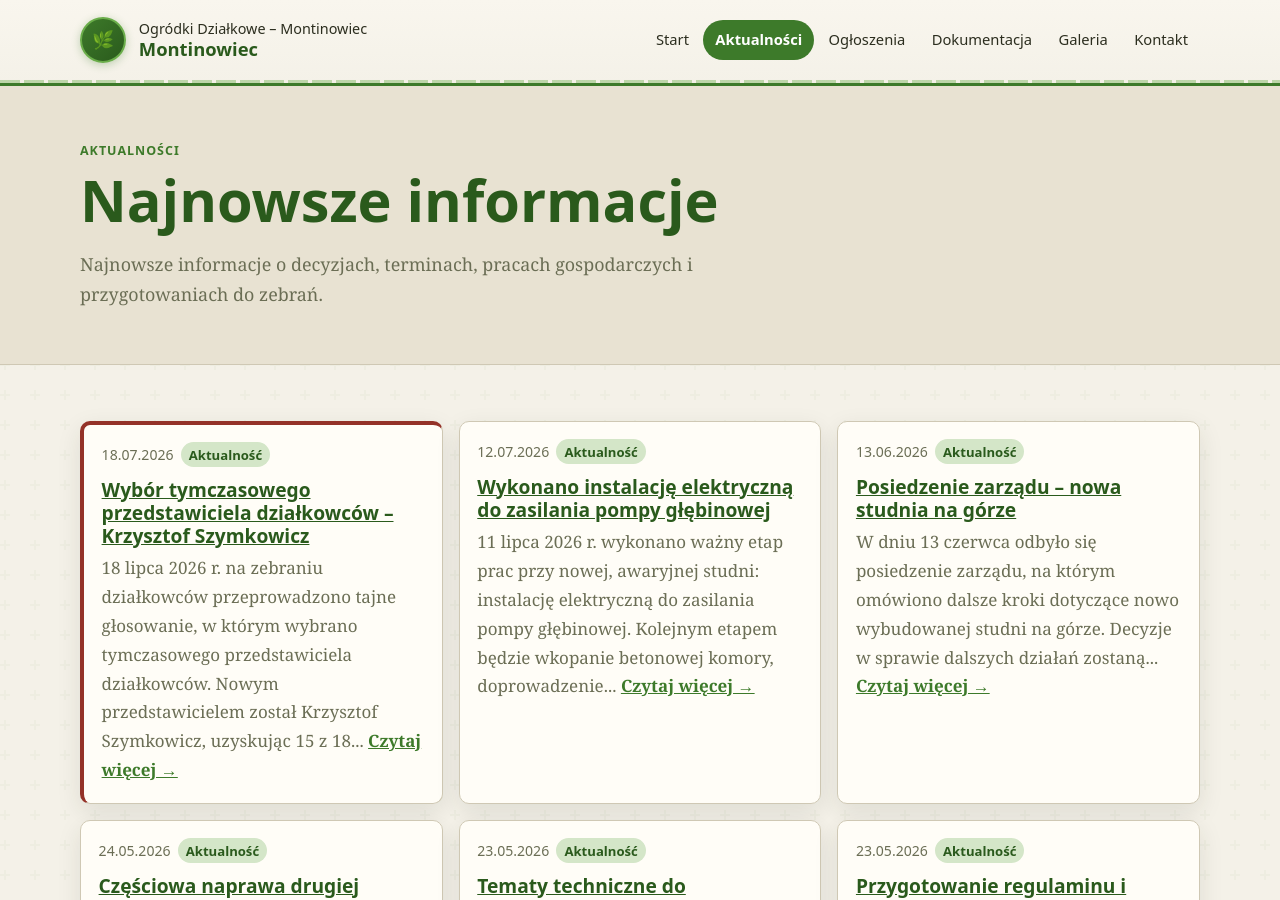
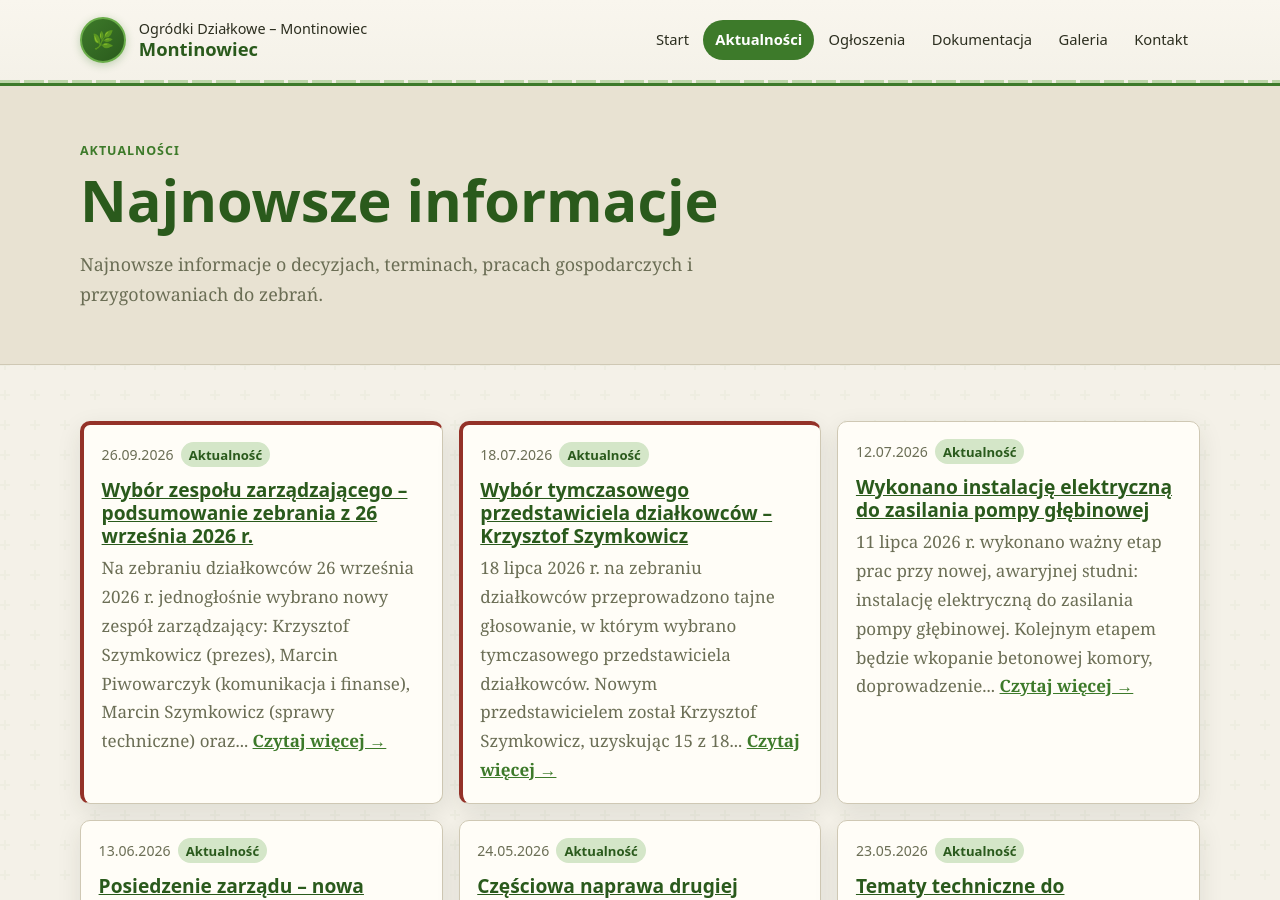
Before and after one commit to brxie/montin-page, a Jekyll site: the page built from aktualnosci.md, in a window 1280 px wide and 900 px high. Built offline with Jekyll 4.4.1, drawn with Linux system fonts in a browser that asks for light colours.

Commit message:
Dodaj podsumowanie zebrania działkowców z 26.09.2026 (źródło MD + PDF + wpis na stronie)
- sources/documents/podsumowanie_spotkania_2026-09-26.md (źródło, poprawione literówki)
- documents/podsumowanie_spotkania_2026-09-26.pdf (wygenerowany z MD)
- _announcements/2026-09-26-wybor-zarzadu.md (aktualność: wybór zarządu)
- _data/documents.yml + _data/announcements.yml (wpisy: dokumentacja + aktualności)

```diff
--- /dev/null
+++ b/_announcements/2026-09-26-wybor-zarzadu.md
@@ -0,0 +1,42 @@
+---
+title: "Wybór zespołu zarządzającego – podsumowanie zebrania z 26 września 2026 r."
+date: 2026-09-26
+type: "Aktualność"
+level: "important"
+description: "Na zebraniu działkowców 26 września 2026 r. jednogłośnie wybrano nowy zespół zarządzający: Krzysztof Szymkowicz (prezes), Marcin Piwowarczyk (komunikacja i finanse), Marcin Szymkowicz (sprawy techniczne) oraz Karol Kijewski (wsparcie techniczne). Potwierdzono kierunek utworzenia stowarzyszenia rejestrowego oraz omówiono finanse, stan nowej studni i najbliższe prace."
+slug: podsumowanie-spotkania-2026-09-26
+permalink: /aktualnosci/podsumowanie-spotkania-2026-09-26/
+---
+
+<p class="lead">
+  <strong>26 września 2026 r.</strong> na zebraniu działkowców jednogłośnie – bez głosów przeciw i wstrzymujących się – wybrano nowy zespół zarządzający. W głosowaniu uczestniczyły wyłącznie osoby obecne fizycznie na spotkaniu i wpisane na listę obecności. Nie zgłoszono konkurencyjnego składu ani dodatkowych kandydatów.
+</p>
+
+<table class="results-table">
+  <tbody>
+    <tr>
+      <td>Osoba zarządzająca zespołem (prezes)</td>
+      <td><strong>Krzysztof Szymkowicz</strong></td>
+    </tr>
+    <tr>
+      <td>Komunikacja oraz finanse</td>
+      <td><strong>Marcin Piwowarczyk</strong></td>
+    </tr>
+    <tr>
+      <td>Sprawy techniczne</td>
+      <td><strong>Marcin Szymkowicz</strong></td>
+    </tr>
+    <tr>
+      <td>Wsparcie techniczne</td>
+      <td><strong>Karol Kijewski</strong></td>
+    </tr>
+  </tbody>
+</table>
+
+<p>Zespół ma prowadzić bieżące sprawy ogrodów oraz przygotować utworzenie <strong>stowarzyszenia rejestrowego</strong> z osobowością prawną, własnym kontem i możliwością formalnego reprezentowania działkowców. Gotowość do pracy w przyszłej komisji rewizyjnej zadeklarowali: Tomasz Sikorski, Daniel Bednarz i Ryszard Bełtowski. Najważniejszym warunkiem dalszych działań jest ustalenie adresu siedziby stowarzyszenia.</p>
+
+<p>Zebranie podziękowało dotychczasowemu Prezesowi, panu Leszkowi, oraz panom Henrykowi i obu panom Stanisławom za wieloletnią pracę na rzecz działkowców.</p>
+
+<p>Pełne podsumowanie spotkania – wraz z rozliczeniami obu części ogrodów, stanem inwestycji w nowej studni (ok. 35 tys. zł) oraz planem najbliższych działań (zamknięcie wody ok. 15 października, czyszczenie linii energetycznej w listopadzie) – dostępne jest w dokumencie:</p>
+
+<p><a class="button" href="/documents/podsumowanie_spotkania_2026-09-26.pdf">Podsumowanie spotkania (PDF)</a></p>
--- a/_data/announcements.yml
+++ b/_data/announcements.yml
@@ -10,6 +10,13 @@
 # - description: krótki opis widoczny na stronie
 # - link: opcjonalny link do strony lub sekcji
 # - file: opcjonalny link do pliku PDF
+
+- title: "Wybór zespołu zarządzającego – podsumowanie zebrania z 26 września 2026 r."
+  date: 2026-09-26
+  type: "Aktualność"
+  level: "important"
+  description: "Na zebraniu działkowców 26 września 2026 r. jednogłośnie wybrano nowy zespół zarządzający: Krzysztof Szymkowicz (prezes), Marcin Piwowarczyk (komunikacja i finanse), Marcin Szymkowicz (sprawy techniczne) oraz Karol Kijewski (wsparcie techniczne). Potwierdzono kierunek utworzenia stowarzyszenia rejestrowego oraz omówiono finanse, stan nowej studni i najbliższe prace."
+  link: "/aktualnosci/podsumowanie-spotkania-2026-09-26/"
 
 - title: "Zakręcenie wody na okres zimowy"
   date: 2026-09-20
--- a/_data/documents.yml
+++ b/_data/documents.yml
@@ -4,6 +4,14 @@
 # 2. Skopiuj jeden z bloków poniżej i uzupełnij pola.
 # 3. Dla plików lokalnych użyj pola "file"; dla stron zewnętrznych "external_url".
 # 4. Pole "labels" to tablica — może zawierać kilka labelek na jednym wpisie.
+
+- title: "Podsumowanie spotkania działkowców z 26 września 2026 r."
+  category: "Uchwały i protokoły"
+  date: 2026-09-26
+  labels:
+    - opublikowane
+  file: "/documents/podsumowanie_spotkania_2026-09-26.pdf"
+  description: "Jednogłośny wybór zespołu zarządzającego (Krzysztof Szymkowicz – prezes, Marcin Piwowarczyk – komunikacja i finanse, Marcin Szymkowicz – sprawy techniczne, Karol Kijewski – wsparcie techniczne), potwierdzenie kierunku utworzenia stowarzyszenia rejestrowego, rozliczenia obu części ogrodów, stan inwestycji w nowej studni oraz najbliższe działania: zamknięcie wody ok. 15 października i czyszczenie linii energetycznej w listopadzie."
 
 - title: "Projekt statutu Stowarzyszenia „Montinowiec”"
   category: "Dokumenty organizacyjne"
```
Also changed, not shown: sources/documents/podsumowanie_spotkania_2026-09-26.md (added, +54 -0 lines), 1 other file.
